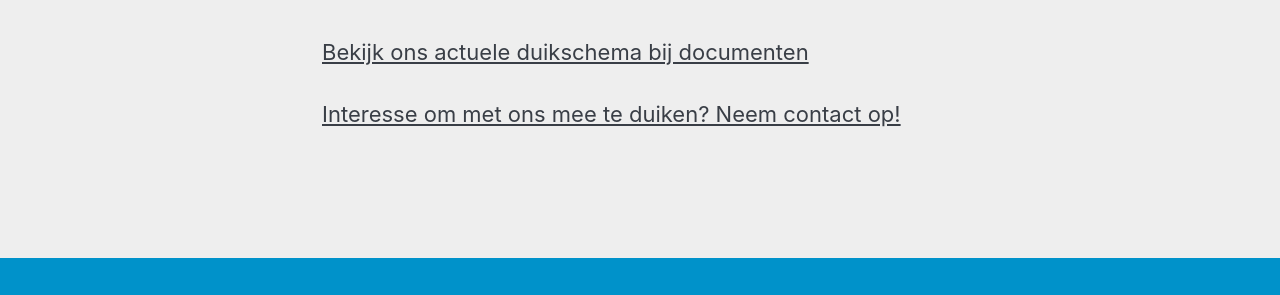
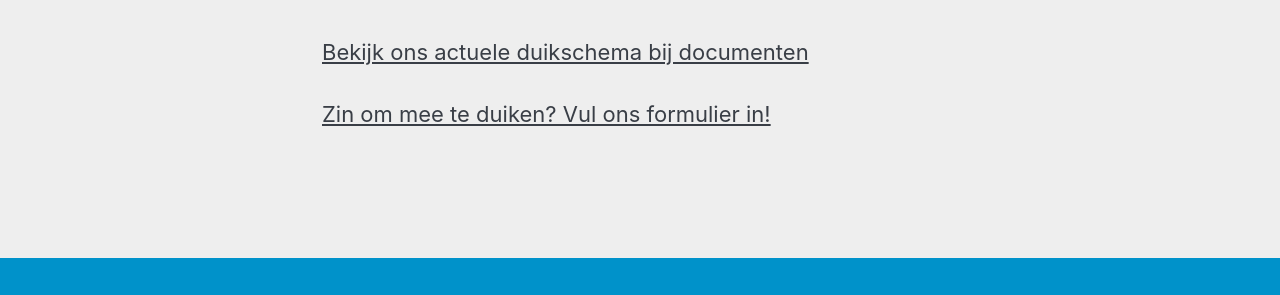
Before and after one commit to walthertimmer/osvveenendaal.nl, a Jekyll site: the page built from _pages/duiklocaties.md, in a window 1280 px wide. Shown: the part 1809-2104 px from the top of the page. Built offline with Jekyll 4.4.1, drawn with Linux system fonts in a browser that asks for light colours; cached includes are drawn as plain includes.

Commit message:
Update duiklocaties.md

```diff
--- a/_pages/duiklocaties.md
+++ b/_pages/duiklocaties.md
@@ -44,4 +44,4 @@ Naast onze reguliere duiklocaties organiseren we ook regelmatig duiktrips naar h
 
 [Bekijk ons actuele duikschema bij documenten](/documenten/)
 
-[Interesse om met ons mee te duiken? Neem contact op!](/contact/)
+[Zin om mee te duiken? Vul ons formulier in!](https://forms.gle/m65W1JCuBNnB5Rjd8)
```
